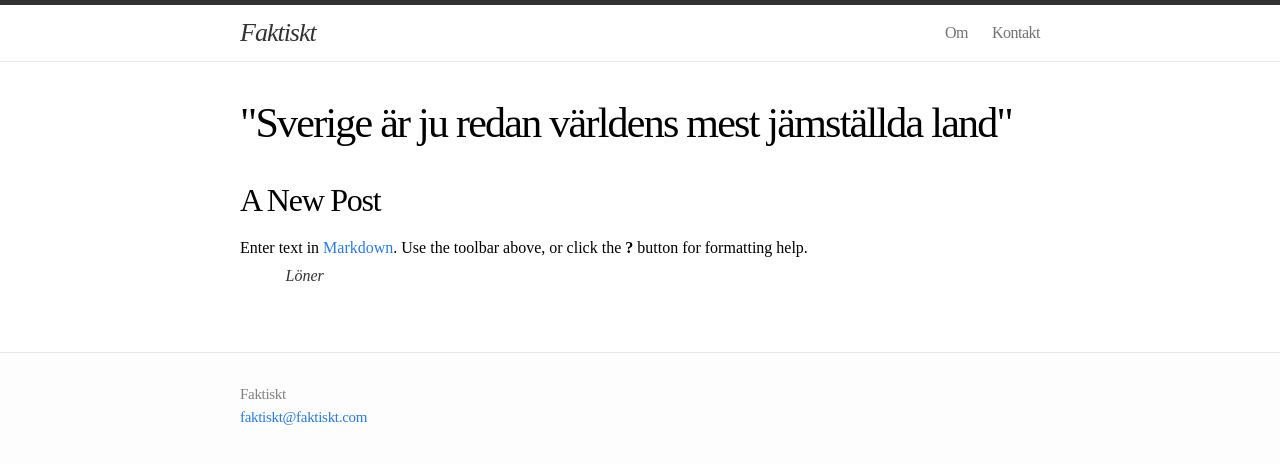
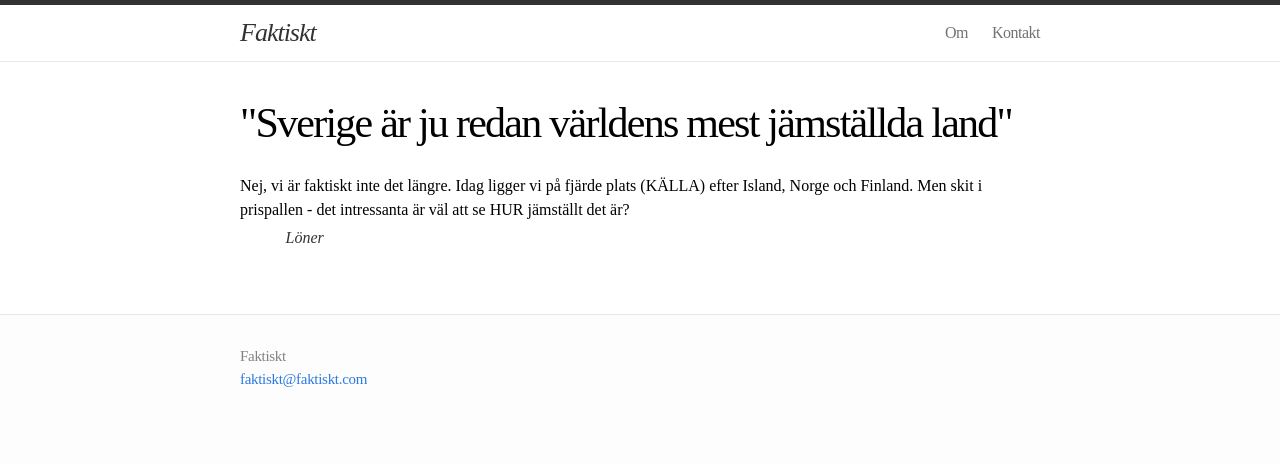
Before and after one commit to frigolitvarulv/faktiskt.github.io, a Jekyll site: the page built from jamstalldhet/sverige-r-ju-redan-v-rldens-mest-j-mst-llda-land.md, in a window 1280 px wide. Shown: the top 464 px of the page. Built offline with Jekyll 4.4.1, drawn with Linux system fonts in a browser that asks for light colours; Markdown is read by kramdown in place of the engine named in the settings.

Commit message:
Updated sverige-r-ju-redan-v-rldens-mest-j-mst-llda-land.md

```diff
--- a/jamstalldhet/sverige-r-ju-redan-v-rldens-mest-j-mst-llda-land.md
+++ b/jamstalldhet/sverige-r-ju-redan-v-rldens-mest-j-mst-llda-land.md
@@ -5,7 +5,4 @@ title: Sverige är ju redan världens mest jämställda land
 ---
 
 
-
-## A New Post
-
-Enter text in [Markdown](http://daringfireball.net/projects/markdown/). Use the toolbar above, or click the **?** button for formatting help.
+Nej, vi är faktiskt inte det längre. Idag ligger vi på fjärde plats (KÄLLA) efter Island, Norge och Finland. Men skit i prispallen - det intressanta är väl att se HUR jämställt det är?
```
